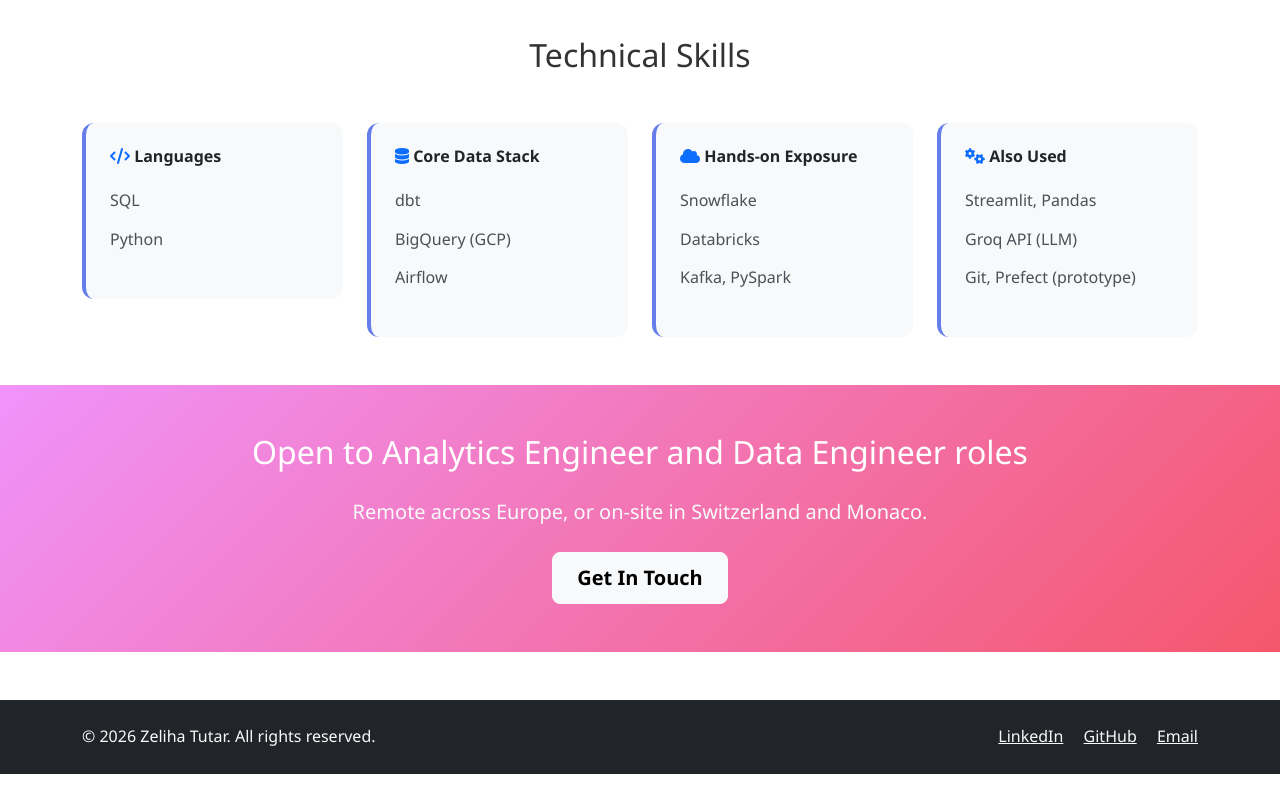
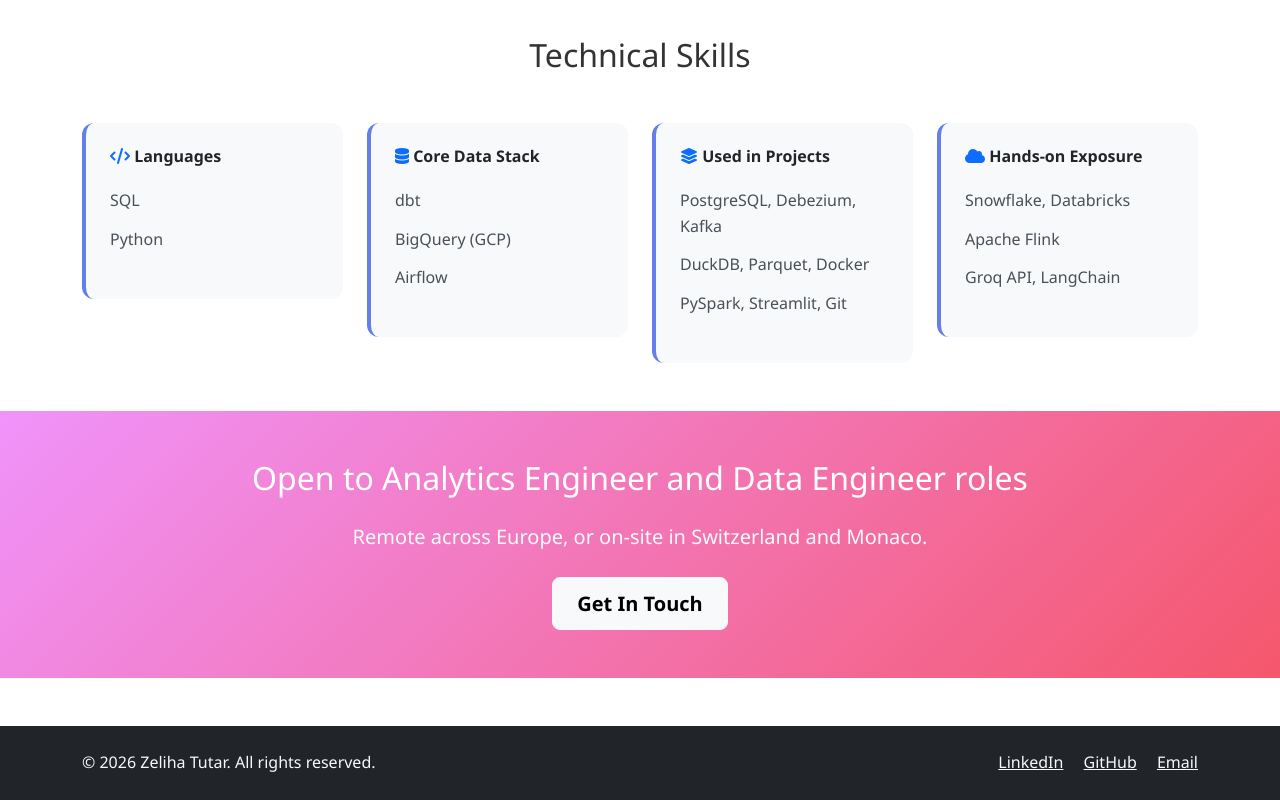
Before and after one commit to tutarzeliha-ctrl/tutarzeliha-ctrl.github.io, a plain HTML site: page index.html in a window 1280 px wide. Shown: the part 1606-2406 px from the top of the page. Before the commit the page ends 2380 px from the top, so only its background shows below. Drawn offline with nearby package versions, Linux system fonts and the light colour scheme.

Commit message:
Align skills with About page

```diff
--- a/index.html
+++ b/index.html
@@ -204,21 +204,21 @@
                 </div>
                 <div class="col-md-6 col-lg-3">
                     <div class="skill-box">
-                        <h6 class="fw-bold mb-3"><i class="fas fa-cloud text-primary"></i> Hands-on Exposure</h6>
+                        <h6 class="fw-bold mb-3"><i class="fas fa-layer-group text-primary"></i> Used in Projects</h6>
                         <ul class="list-unstyled">
-                            <li>Snowflake</li>
-                            <li>Databricks</li>
-                            <li>Kafka, PySpark</li>
+                            <li>PostgreSQL, Debezium, Kafka</li>
+                            <li>DuckDB, Parquet, Docker</li>
+                            <li>PySpark, Streamlit, Git</li>
                         </ul>
                     </div>
                 </div>
                 <div class="col-md-6 col-lg-3">
                     <div class="skill-box">
-                        <h6 class="fw-bold mb-3"><i class="fas fa-cogs text-primary"></i> Also Used</h6>
+                        <h6 class="fw-bold mb-3"><i class="fas fa-cloud text-primary"></i> Hands-on Exposure</h6>
                         <ul class="list-unstyled">
-                            <li>Streamlit, Pandas</li>
-                            <li>Groq API (LLM)</li>
-                            <li>Git, Prefect (prototype)</li>
+                            <li>Snowflake, Databricks</li>
+                            <li>Apache Flink</li>
+                            <li>Groq API, LangChain</li>
                         </ul>
                     </div>
                 </div>
```
